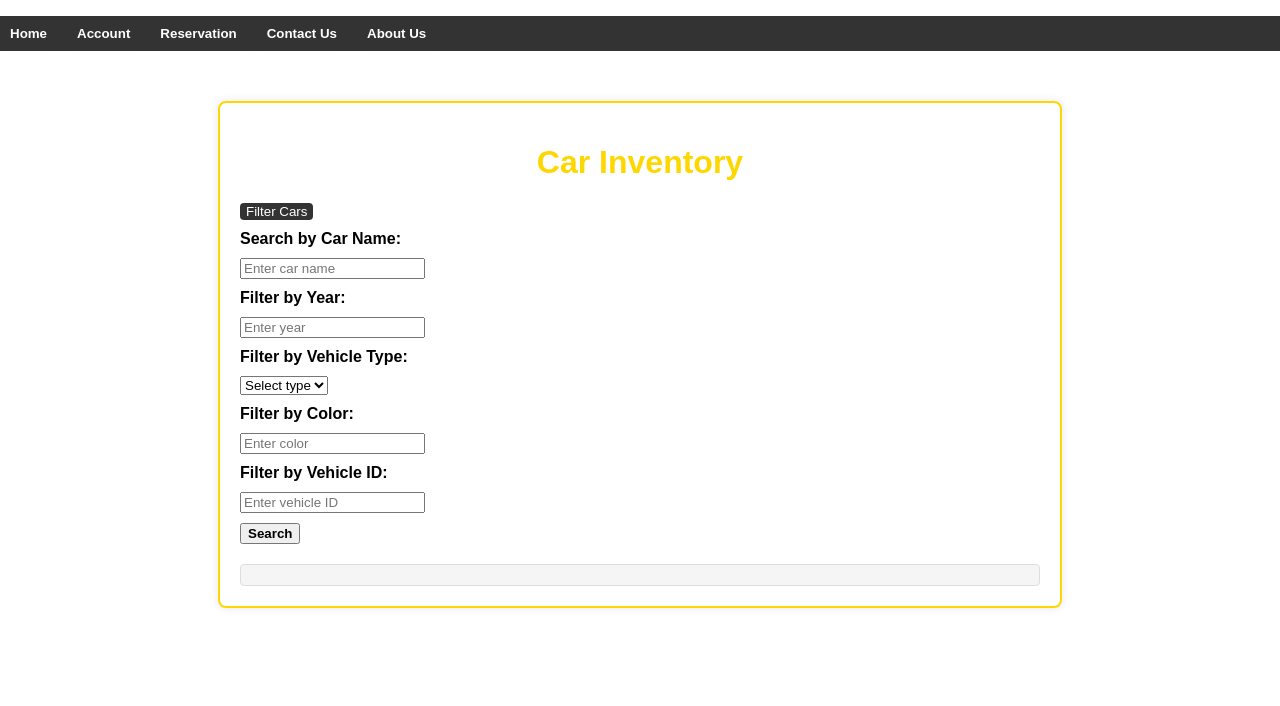
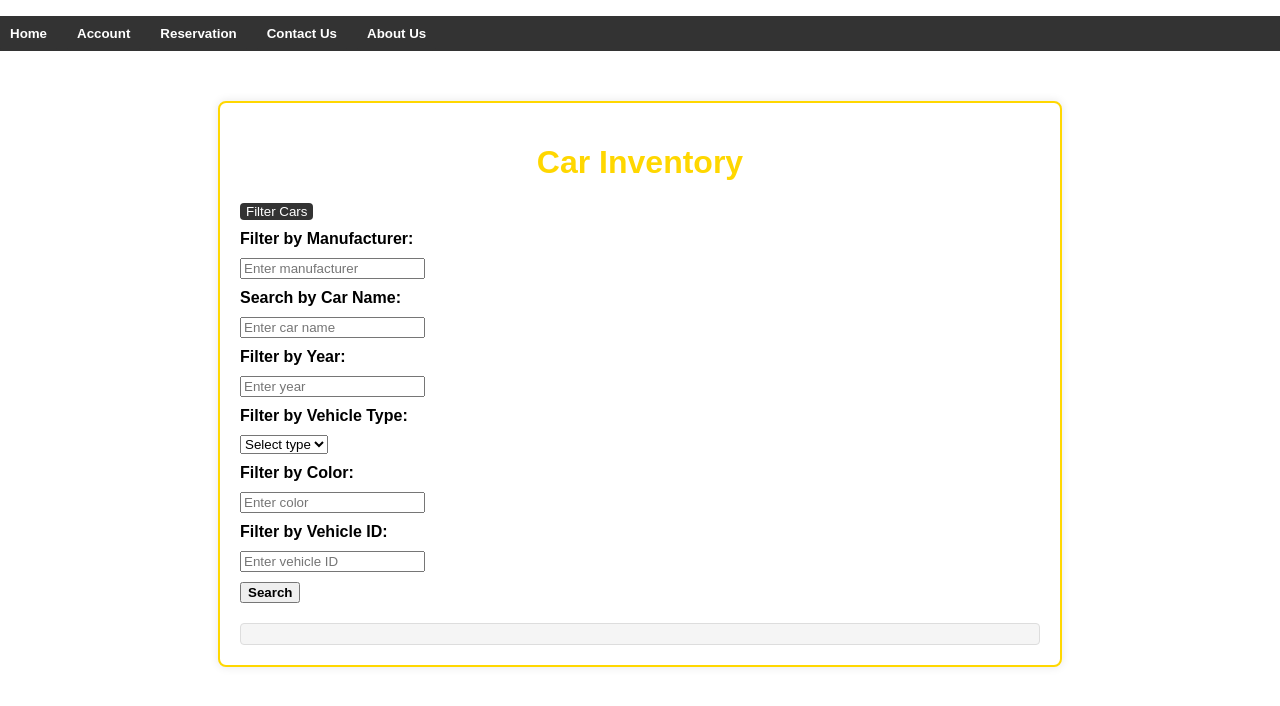
Before and after one commit to fpfrances/Car-Rental-Service, a plain HTML site: page inventory.html in a window 1280 px wide. Both pictures are taken after a click on the button "Filter Cars". Drawn offline with Linux system fonts and the light colour scheme.

Commit message:
start of Inventory search page has a filter with car name, car id #, color, year, and/or car type

```diff
--- a/inventory.html
+++ b/inventory.html
@@ -119,6 +119,9 @@
         <button class="filter-toggle" onclick="toggleFilterForm()">Filter Cars</button>
 
         <form class="filter-form" action="#" method="get" onsubmit="performSearch(); return false;">
+            <label for="manufacturerFilter"><b>Filter by Manufacturer:</b></label>
+            <input type="text" id="manufacturerFilter" name="manufacturerFilter" placeholder="Enter manufacturer">
+
             <label for="carNameFilter"><b>Search by Car Name:</b></label>
             <input type="text" id="carNameFilter" name="carNameFilter" placeholder="Enter car name">
 
@@ -154,6 +157,7 @@
 
         function performSearch() {
             var carName = document.getElementById('carNameFilter').value;
+            var manufacturer = document.getElementById('manufacturerFilter').value;
             var year = document.getElementById('yearFilter').value;
             var type = document.getElementById('typeFilter').value;
             var color = document.getElementById('colorFilter').value;
@@ -161,6 +165,7 @@
 
 
             var searchResultsContainer = document.getElementById('searchResults');
+            //this is temp
             searchResultsContainer.innerHTML = '<h2>Search Results</h2><ul><li>Result 1</li><li>Result 2</li></ul>';
         }
     </script>
```
